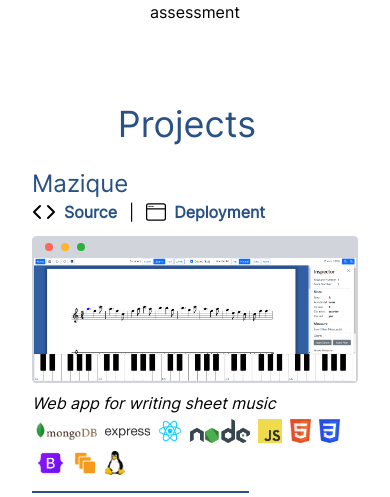
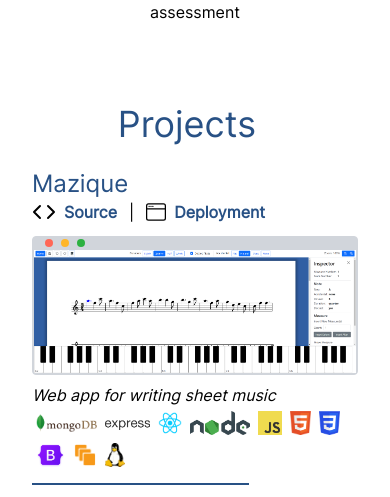
Before and after one commit to kylehench/portfolio, a Flask app: page / in a window 390 px wide. Shown: the part 2176-2673 px from the top of the page. Run offline with Flask 2, Linux system fonts and the light colour scheme; style sheets or scripts are compiled from the project's sources.

Commit message:
application header height adjusted for sm screen

```diff
--- a/flask_app/templates/index.html
+++ b/flask_app/templates/index.html
@@ -121,7 +121,7 @@
         </div>
         {% if project.img_name %}
           <div class="mt-3 border bg-gray-300 border-gray-300 rounded">
-            <div class="h-5 pl-3 flex items-center space-x-2">
+            <div class="h-3 md:h-5 pl-3 flex items-center space-x-2">
               <div class="h-2 w-2 rounded bg-red"></div>
               <div class="h-2 w-2 rounded bg-yellow"></div>
               <div class="h-2 w-2 rounded bg-green"></div>
```
